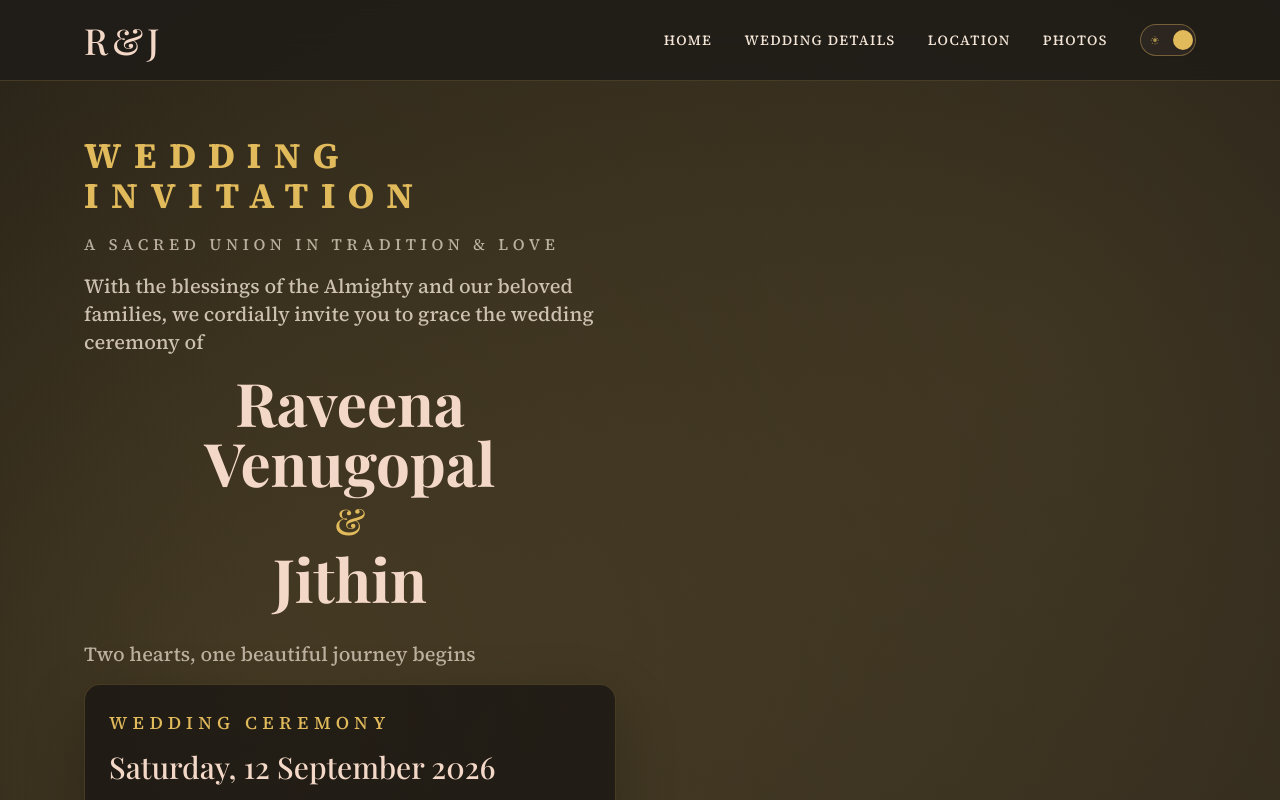
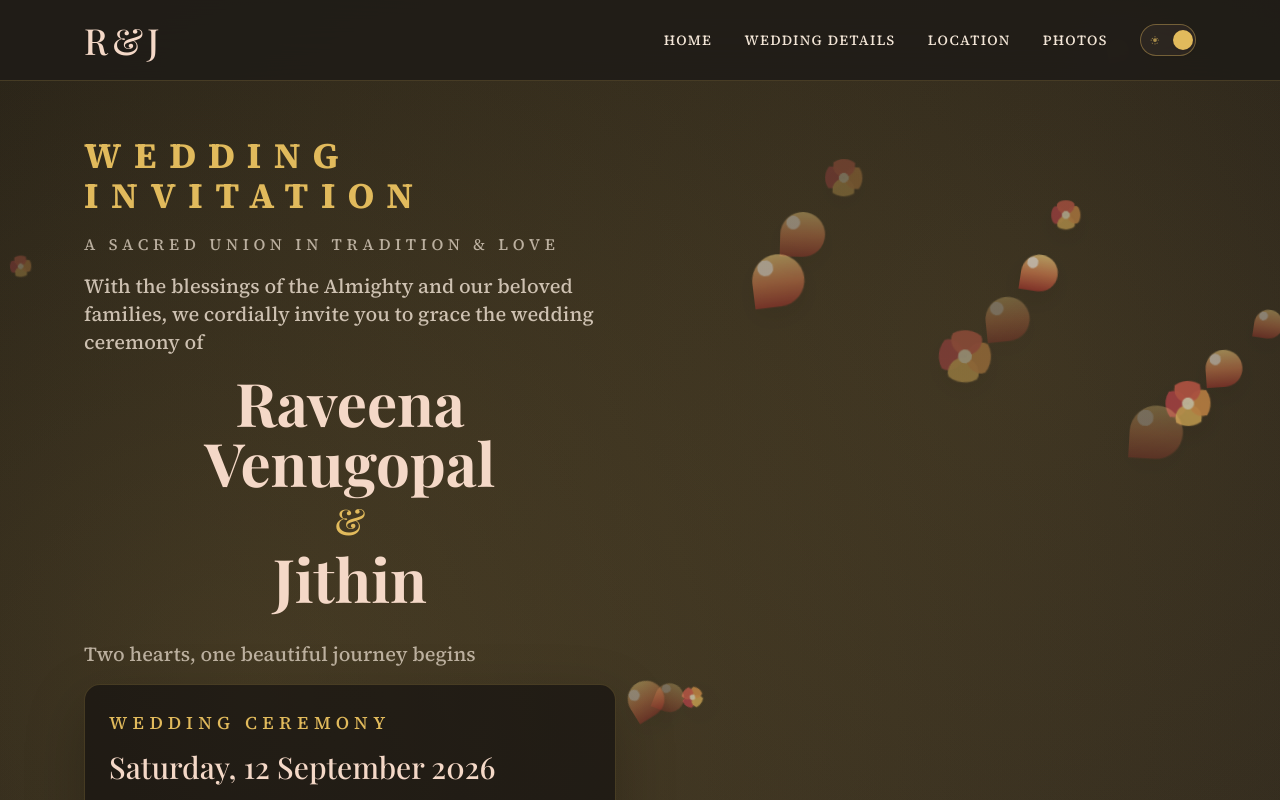
Before and after one commit to jithinpulikkal/wedding, a React (Vite) app in the folder client/: page / in a window 1280 px wide. Shown: the top 800 px of the page. Built offline with nearby package versions, Linux system fonts and the light colour scheme.

Commit message:
falling flowers added

```diff
--- /dev/null
+++ b/client/src/components/FallingFlowers.jsx
@@ -0,0 +1,44 @@
+const FLOWERS = Array.from({ length: 18 }, (_, index) => {
+    const size = 22 + (index % 5) * 8;
+    const left = (index * 97) % 100;
+    const delay = (index % 6) * -2.1;
+    const duration = 14 + (index % 5) * 2.4;
+    const drift = ((index % 7) - 3) * 18;
+    const rotate = (index % 2 === 0 ? 1 : -1) * (18 + (index % 4) * 9);
+    const opacity = 0.3 + (index % 4) * 0.12;
+
+    return {
+        id: `flower-${index}`,
+        size,
+        left,
+        delay,
+        duration,
+        drift,
+        rotate,
+        opacity,
+        className: index % 3 === 0 ? "flower flower-blossom" : "flower flower-petal",
+    };
+});
+
+export default function FallingFlowers() {
+    return (
+        <div className="pointer-events-none fixed inset-0 z-10 overflow-hidden" aria-hidden="true">
+            {FLOWERS.map((flower) => (
+                <span
+                    key={flower.id}
+                    className={flower.className}
+                    style={{
+                        left: `${flower.left}%`,
+                        width: `${flower.size}px`,
+                        height: `${flower.size}px`,
+                        opacity: flower.opacity,
+                        animationDelay: `${flower.delay}s`,
+                        animationDuration: `${flower.duration}s`,
+                        "--flower-drift": `${flower.drift}px`,
+                        "--flower-rotate": `${flower.rotate}deg`,
+                    }}
+                />
+            ))}
+        </div>
+    );
+}
--- a/client/src/components/Layout.jsx
+++ b/client/src/components/Layout.jsx
@@ -2,6 +2,7 @@ import { Outlet, useLocation } from "react-router-dom";
 import { useEffect, useState } from "react";
 import Navbar from "./Navbar.jsx";
 import Footer from "./Footer.jsx";
+import FallingFlowers from "./FallingFlowers.jsx";
 
 export default function Layout() {
     const location = useLocation();
@@ -46,17 +47,21 @@ export default function Layout() {
 
     return (
         <div className="flex min-h-screen flex-col bg-temple-pattern text-teak">
+            <FallingFlowers />
+
             <Navbar
                 activePath={location.pathname}
                 isDarkMode={isDarkMode}
                 onToggleTheme={() => setIsDarkMode((current) => !current)}
             />
 
-            <main className="flex-1 overflow-x-clip pt-20 sm:pt-24">
+            <main className="relative z-20 flex-1 overflow-x-clip pt-20 sm:pt-24">
                 <Outlet />
             </main>
 
-            <Footer />
+            <div className="relative z-20">
+                <Footer />
+            </div>
         </div>
     );
 }
--- a/client/src/index.css
+++ b/client/src/index.css
@@ -141,3 +141,60 @@ img {
   border: 1px solid rgb(var(--gold-rgb) / 0.35);
   box-shadow: inset 0 0 0 2px rgb(var(--surface-rgb) / 0.5);
 }
+
+.flower {
+  position: absolute;
+  top: -14%;
+  border-radius: 999px 999px 999px 0;
+  filter: drop-shadow(0 10px 14px rgb(var(--shadow-rgb) / 0.16));
+  animation-name: flower-fall;
+  animation-timing-function: linear;
+  animation-iteration-count: infinite;
+  will-change: transform;
+}
+
+.flower-petal {
+  background:
+    radial-gradient(circle at 28% 24%, rgb(255 244 231 / 0.95) 0 14%, transparent 15%),
+    linear-gradient(180deg, rgb(255 219 133 / 0.92) 0%, rgb(232 132 84 / 0.9) 52%, rgb(174 48 44 / 0.88) 100%);
+}
+
+.flower-blossom {
+  background:
+    radial-gradient(circle at 50% 50%, rgb(255 248 215 / 0.95) 0 18%, transparent 19%),
+    radial-gradient(circle at 50% 18%, rgb(227 96 80 / 0.95) 0 30%, transparent 31%),
+    radial-gradient(circle at 82% 50%, rgb(242 162 81 / 0.92) 0 30%, transparent 31%),
+    radial-gradient(circle at 50% 82%, rgb(245 196 96 / 0.92) 0 30%, transparent 31%),
+    radial-gradient(circle at 18% 50%, rgb(208 69 79 / 0.92) 0 30%, transparent 31%);
+  border-radius: 50%;
+}
+
+@keyframes flower-fall {
+  0% {
+    transform: translate3d(0, -10vh, 0) rotate(0deg) scale(0.85);
+  }
+
+  20% {
+    transform: translate3d(calc(var(--flower-drift) * 0.55), 20vh, 0) rotate(calc(var(--flower-rotate) * 0.45)) scale(1);
+  }
+
+  50% {
+    transform: translate3d(calc(var(--flower-drift) * -0.35), 52vh, 0) rotate(calc(var(--flower-rotate) * -0.35)) scale(0.96);
+  }
+
+  80% {
+    transform: translate3d(var(--flower-drift), 84vh, 0) rotate(var(--flower-rotate)) scale(1.03);
+  }
+
+  100% {
+    transform: translate3d(calc(var(--flower-drift) * 0.2), 118vh, 0) rotate(calc(var(--flower-rotate) * 1.4)) scale(0.88);
+  }
+}
+
+@media (prefers-reduced-motion: reduce) {
+  .flower {
+    animation: none;
+    opacity: 0.12 !important;
+    transform: translate3d(0, 0, 0);
+  }
+}
```
